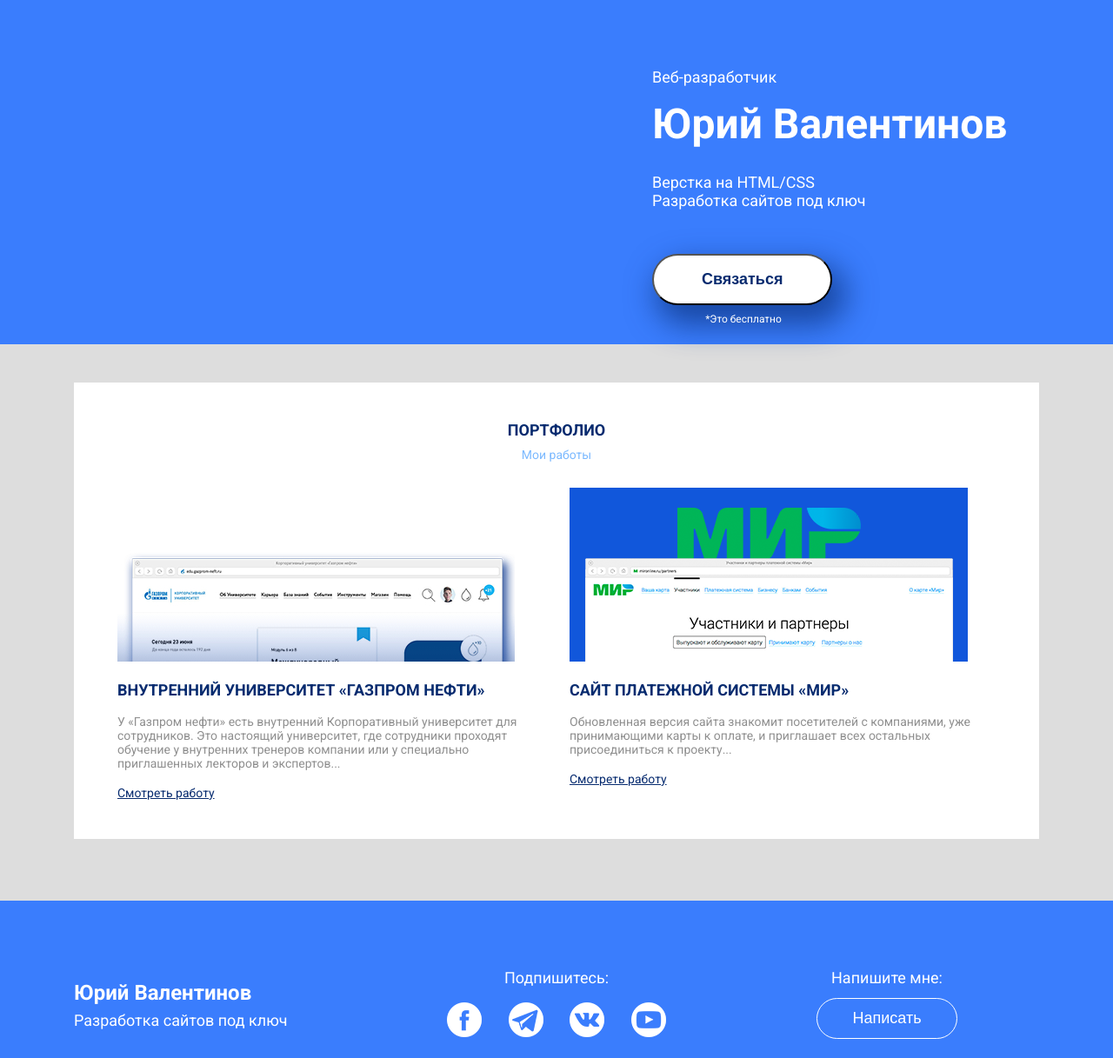
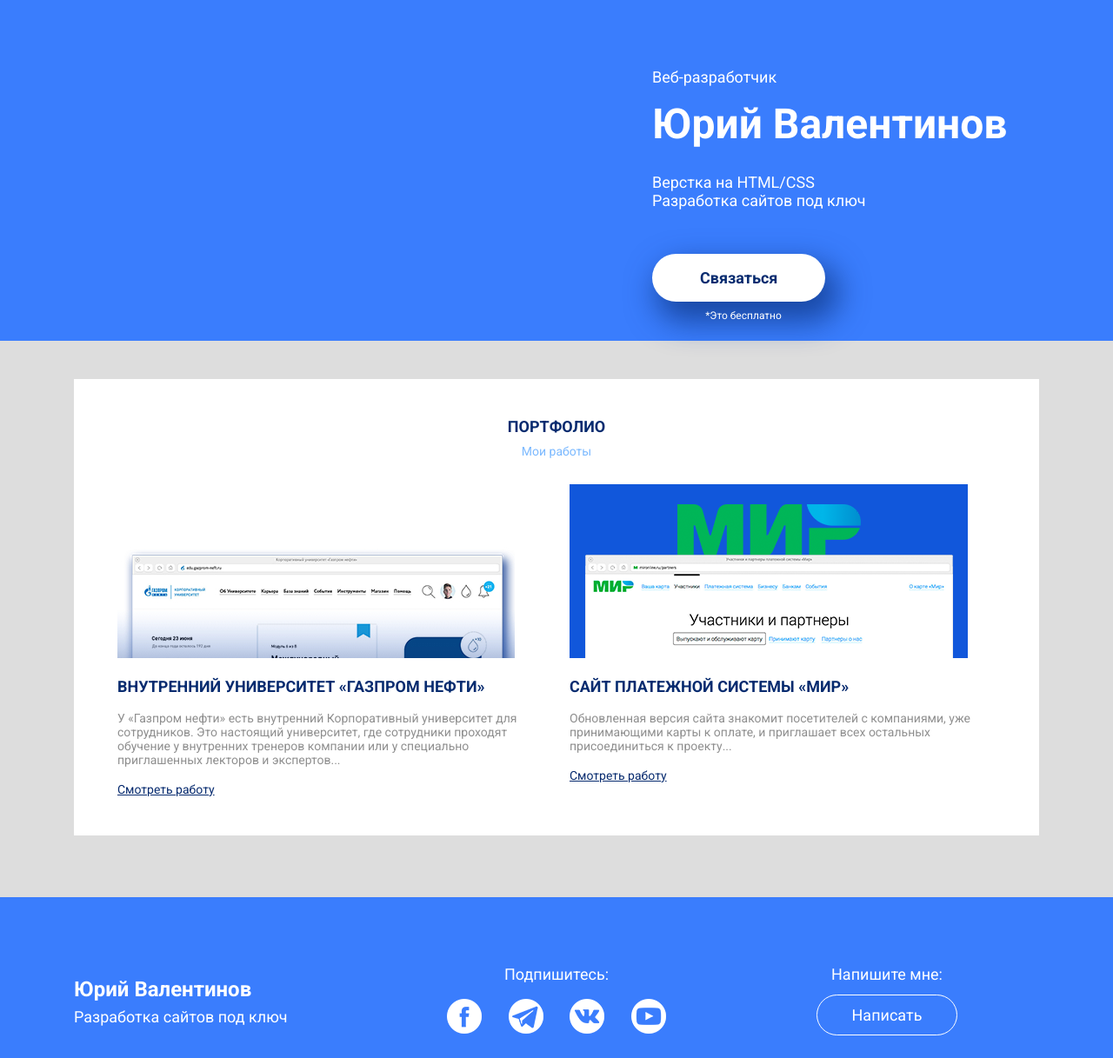
Before and after one commit to webdevyura/webdevyura.github.io, a plain HTML site: page index.html in a window 1280 px wide. Shown: the part 83-1300 px from the top of the page at 87% size. Drawn offline with Linux system fonts and the light colour scheme.

Commit message:
Add files via upload

```diff
--- a/css/style.css
+++ b/css/style.css
@@ -27,6 +27,8 @@
   margin-top: 20px;
 }
 .header-button {
+  display: inline-block;
+  text-decoration: none;
   box-shadow: 10px 17px 34px 6px rgba(18, 61, 145, 0.83);
   border-radius: 50px;
   background-color: #ffffff;
@@ -126,6 +128,7 @@
 }
 .footer-button {
   display: inline-block;
+  text-decoration: none;
   border: 1px solid #ffffff;
   background-color: transparent;
   color: #fff;
--- a/index.html
+++ b/index.html
@@ -35,7 +35,7 @@
   	  		  <p class="header-subtitle">Верстка на HTML/CSS <br>
   	  		  Разработка сайтов под ключ</p>
 			  <div class="header-button-block">
-			    <button class="header-button">Связаться</button>
+			    <a href="https://vk.com/id272147194" class="header-button">Связаться</a>
   	  		    <small>*Это бесплатно</small>
 			  </div>
   	  		</div>
@@ -94,7 +94,7 @@
   	  	  	<div class="col-md-4">
   	  	  	  <div class="footer-cta-block">
   	  	  	    <p class="footer-cta">Напишите мне:</p>
-  	  	  	    <button class="footer-button">Написать</button>
+  	  	  	    <a href="https://vk.com/id272147194" class="footer-button">Написать</a>
   	  	  	  </div>
   	  	  	</div>
   	  	  </div>
```
